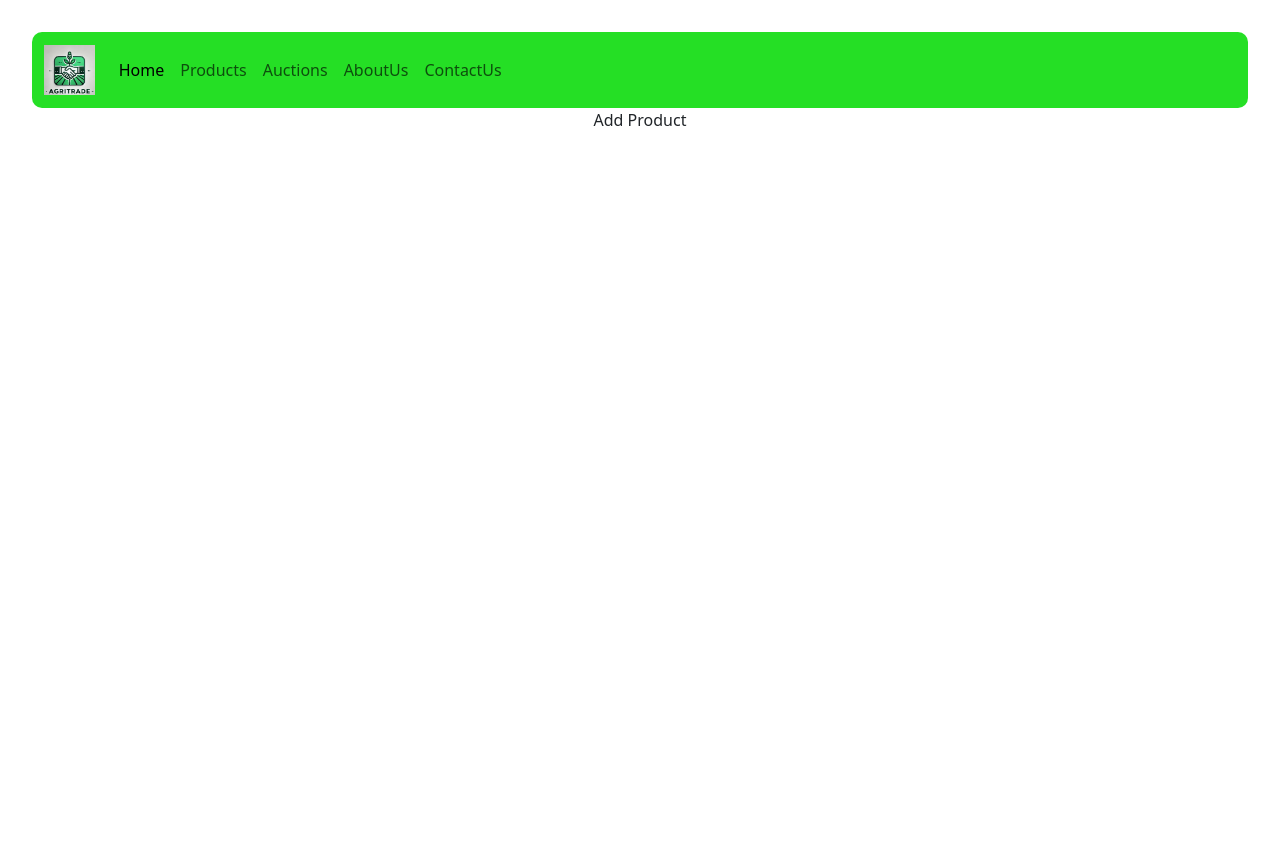
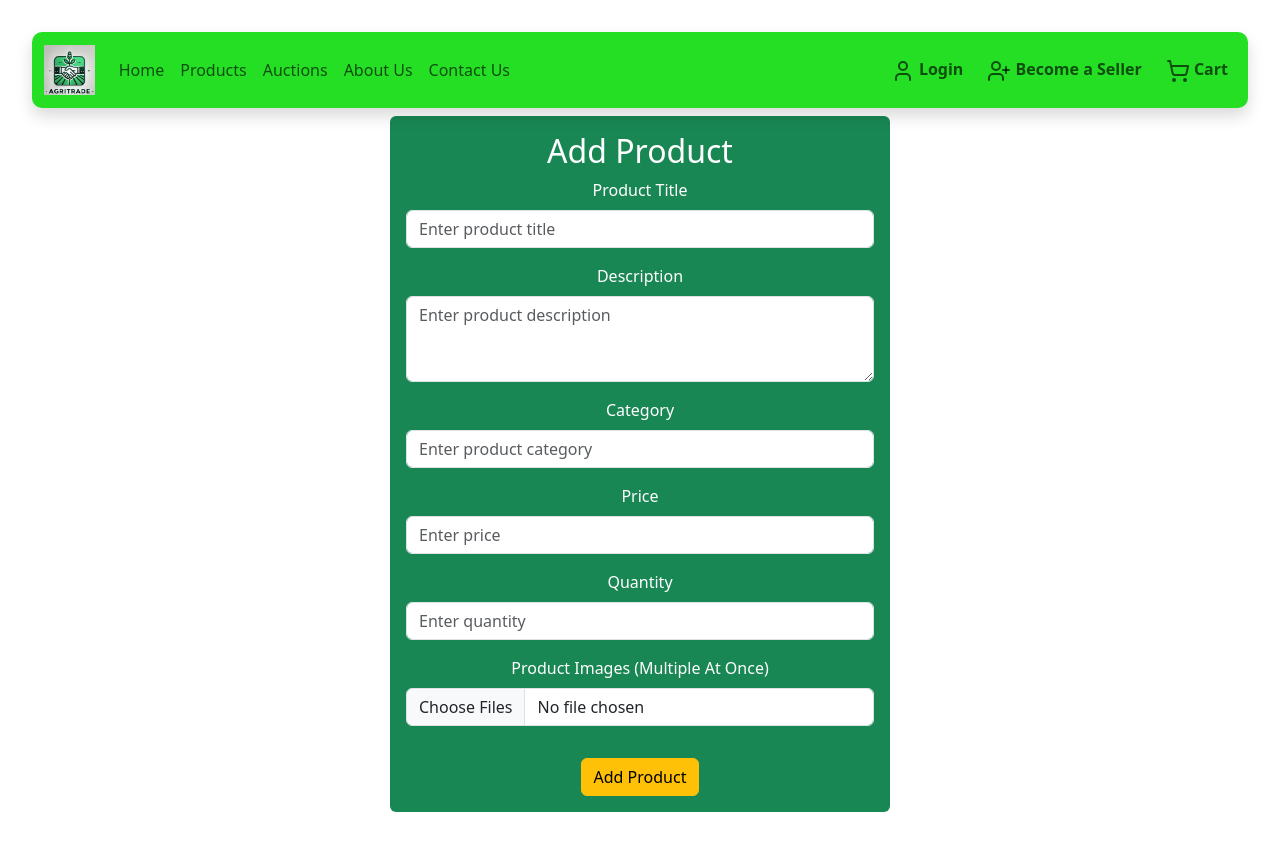
Before and after one commit to tharunnaidug/agritrade, a React (Vite) app: page /seller/addproduct in a window 1280 px wide. Before the commit the page ends 800 px from the top, so only its background shows below. Built offline with nearby package versions, Linux system fonts and the light colour scheme.

Commit message:
Add Product Connected

```diff
--- a/src/componets/Navbar.jsx
+++ b/src/componets/Navbar.jsx
@@ -1,18 +1,29 @@
-import React from 'react'
+import React from 'react';
+import { ShoppingCart, User, UserPlus } from 'lucide-react';
+
 
 const Navbar = () => {
     return (
         <>
-            <nav className="navbar navbar-expand-lg navbar-light " style={{ backgroundColor: "rgb(37, 223, 37)", borderRadius: "10px" }}>
+            <nav
+                className="navbar navbar-expand-lg navbar-light shadow"
+                style={{
+                    backgroundColor: "rgb(37, 223, 37)", borderRadius: "10px", position: "sticky", top: 0, zIndex: 1000
+                }}>
                 <div className="container-fluid">
-                    <a className="navbar-brand h-50" href="#"><img src="/logo.jpg" alt="" height={"50px"} /></a>
-                    <button className="navbar-toggler" type="button" data-bs-toggle="collapse" data-bs-target="#navbarNavDropdown" aria-controls="navbarNavDropdown" aria-expanded="false" aria-label="Toggle navigation">
+                    <a className="navbar-brand h-50" href="/">
+                        <img src="/logo.jpg" alt="Logo" height={"50px"} />
+                    </a>
+
+                    <button className="navbar-toggler" type="button" data-bs-toggle="collapse" data-bs-target="#navbarNavDropdown" aria-controls="navbarNavDropdown" aria-expanded="false" aria-label="Toggle navigation" >
                         <span className="navbar-toggler-icon"></span>
                     </button>
+
+
                     <div className="collapse navbar-collapse" id="navbarNavDropdown">
-                        <ul className="navbar-nav">
+                        <ul className="navbar-nav me-auto mb-2 mb-lg-0">
                             <li className="nav-item">
-                                <a className="nav-link active" aria-current="page" href="/">Home</a>
+                                <a className="nav-link" aria-current="page" href="/">Home</a>
                             </li>
                             <li className="nav-item">
                                 <a className="nav-link" href="/products">Products</a>
@@ -21,17 +32,35 @@ const Navbar = () => {
                                 <a className="nav-link" href="/auction">Auctions</a>
                             </li>
                             <li className="nav-item">
-                                <a className="nav-link" href="/aboutus">AboutUs</a>
+                                <a className="nav-link" href="/aboutus">About Us</a>
                             </li>
                             <li className="nav-item">
-                                <a className="nav-link" href="/contactus">ContactUs</a>
+                                <a className="nav-link" href="/contactus">Contact Us</a>
+                            </li>
+                        </ul>
+
+                        <ul className="navbar-nav d-flex gap-2">
+                            <li className="nav-item">
+                                <a className="nav-link fw-semibold" href="/login">
+                                    <User /> Login
+                                </a>
+                            </li>
+                            <li className="nav-item">
+                                <a className="nav-link fw-semibold" href="/seller/register">
+                                    <UserPlus />  Become a Seller
+                                </a>
+                            </li>
+                            <li className="nav-item">
+                                <a className="nav-link fw-semibold" href="/user/cart">
+                                    <ShoppingCart />  Cart
+                                </a>
                             </li>
                         </ul>
                     </div>
                 </div>
             </nav>
         </>
-    )
-}
+    );
+};
 
-export default Navbar
+export default Navbar;
--- a/src/componets/seller/Saddproduct.jsx
+++ b/src/componets/seller/Saddproduct.jsx
@@ -1,11 +1,191 @@
-import React from 'react'
+import React, { useContext, useState } from 'react';
+import { useNavigate } from 'react-router-dom';
+import AppContext from '../../context/AppContext';
 
-const Saddproduct = () => {
+const SaddProduct = () => {
+  const { addProduct } = useContext(AppContext);
+  const navigate = useNavigate();
+
+  const [formData, setFormData] = useState({
+    title: '',
+    description: '',
+    category: '',
+    price: '',
+    qty: '',
+    imgScr: [],
+  });
+
+  const [errors, setErrors] = useState({});
+  const [loading, setLoading] = useState(false);
+
+  const handleInputChange = (e) => {
+    const { id, value } = e.target;
+    setFormData({ ...formData, [id]: value });
+    setErrors((prev) => ({ ...prev, [id]: '' }));
+  };
+
+  const handleFileUpload = async (file) => {
+    const formDataImg = new FormData();
+    formDataImg.append('image', file);
+    const response = await fetch(`https://api.imgbb.com/1/upload?key=9abdfc8259278993fe03e52c22e5bada`, {
+      method: 'POST',
+      body: formDataImg,
+    });
+    const data = await response.json();
+    return data.data.url;
+  };
+
+  const handleMultipleFiles = async (e) => {
+    const files = e.target.files;
+    if (!files.length) return;
+
+    setLoading(true);
+    try {
+      const uploadedUrls = [];
+      for (const file of files) {
+        const url = await handleFileUpload(file);
+        uploadedUrls.push(url);
+      }
+      setFormData((prev) => ({ ...prev, imgScr: uploadedUrls }));
+    } catch (error) {
+      console.error('Image upload failed', error);
+    } finally {
+      setLoading(false);
+    }
+  };
+
+  const validateForm = () => {
+    const newErrors = {};
+    if (!formData.title) newErrors.title = 'Product Title is required';
+    if (!formData.description) newErrors.description = 'Description is required';
+    if (!formData.category) newErrors.category = 'Category is required';
+    if (!formData.price || isNaN(formData.price)) newErrors.price = 'Valid Price is required';
+    if (!formData.qty || isNaN(formData.qty)) newErrors.qty = 'Valid Quantity is required';
+    if (formData.imgScr.length === 0) newErrors.imgScr = 'At least one image is required';
+    return newErrors;
+  };
+
+  const handleSubmit = async (e) => {
+    e.preventDefault();
+    const validationErrors = validateForm();
+    if (Object.keys(validationErrors).length > 0) {
+      setErrors(validationErrors);
+      return;
+    }
+
+    try {
+      setLoading(true);
+      const data = await addProduct(formData);
+      if (data?.message) {
+        navigate('/seller/allproducts');
+      } else {
+        console.error('Failed to add product', data?.error);
+      }
+    } catch (error) {
+      console.error('Error:', error);
+    } finally {
+      setLoading(false);
+    }
+  };
+
   return (
-    <>
-    Add Product
-    </>
-  )
-}
+    <div className="container mt-2 bg-success p-3 rounded text-white" style={{ maxWidth: '500px' }}>
+      <h2>Add Product</h2>
+      <form onSubmit={handleSubmit}>
+        <div className="mb-3">
+          <label htmlFor="title" className="form-label">Product Title</label>
+          <input
+            type="text"
+            className={`form-control ${errors.title ? 'is-invalid' : ''}`}
+            id="title"
+            value={formData.title}
+            onChange={handleInputChange}
+            placeholder="Enter product title"
+          />
+          {errors.title && <div className="invalid-feedback">{errors.title}</div>}
+        </div>
 
-export default Saddproduct
+        <div className="mb-3">
+          <label htmlFor="description" className="form-label">Description</label>
+          <textarea
+            className={`form-control ${errors.description ? 'is-invalid' : ''}`}
+            id="description"
+            rows="3"
+            value={formData.description}
+            onChange={handleInputChange}
+            placeholder="Enter product description"
+          ></textarea>
+          {errors.description && <div className="invalid-feedback">{errors.description}</div>}
+        </div>
+
+        <div className="mb-3">
+          <label htmlFor="category" className="form-label">Category</label>
+          <input
+            type="text"
+            className={`form-control ${errors.category ? 'is-invalid' : ''}`}
+            id="category"
+            value={formData.category}
+            onChange={handleInputChange}
+            placeholder="Enter product category"
+          />
+          {errors.category && <div className="invalid-feedback">{errors.category}</div>}
+        </div>
+
+        <div className="mb-3">
+          <label htmlFor="price" className="form-label">Price</label>
+          <input
+            type="number"
+            className={`form-control ${errors.price ? 'is-invalid' : ''}`}
+            id="price"
+            value={formData.price}
+            onChange={handleInputChange}
+            placeholder="Enter price"
+          />
+          {errors.price && <div className="invalid-feedback">{errors.price}</div>}
+        </div>
+
+        <div className="mb-3">
+          <label htmlFor="qty" className="form-label">Quantity</label>
+          <input
+            type="number"
+            className={`form-control ${errors.qty ? 'is-invalid' : ''}`}
+            id="qty"
+            value={formData.qty}
+            onChange={handleInputChange}
+            placeholder="Enter quantity"
+          />
+          {errors.qty && <div className="invalid-feedback">{errors.qty}</div>}
+        </div>
+
+        <div className="mb-3">
+          <label htmlFor="images" className="form-label">Product Images (Multiple At Once)</label>
+          <input
+            type="file"
+            className={`form-control ${errors.imgScr ? 'is-invalid' : ''}`}
+            id="images"
+            multiple
+            onChange={handleMultipleFiles}
+          />
+          {errors.imgScr && <div className="invalid-feedback">{errors.imgScr}</div>}
+        </div>
+
+        {formData.imgScr.length > 0 && (
+          <div className="mb-3">
+            <label className="form-label">Image Preview:</label>
+            <div className="d-flex gap-2 flex-wrap">
+              {formData.imgScr.map((img, idx) => (
+                <img key={idx} src={img} alt="product" width="70" height="70" className="rounded" />
+              ))}
+            </div>
+          </div>
+        )}
+
+        <button type="submit" className="btn btn-warning mt-3" disabled={loading}>
+          {loading ? 'Please..' : ' Add Product'}
+        </button>
+      </form>
+    </div>
+  );
+};
+
+export default SaddProduct;
--- a/src/context/AppState.jsx
+++ b/src/context/AppState.jsx
@@ -281,6 +281,41 @@ const AppState = (props) => {
             throw error;
         }
     };
+    const addProduct = async (formData) => {
+        try {
+            const { data } = await axios.post(`${url}/seller/addproduct`, formData, {
+                headers: { 'Content-Type': 'application/json' },
+            });
+
+            setIsAuth(true);
+            toast.success("Product Added ", {
+                position: "bottom-left",
+                autoClose: 5000,
+                hideProgressBar: false,
+                closeOnClick: true,
+                pauseOnHover: true,
+                draggable: true,
+                progress: undefined,
+                theme: "dark",
+                transition: Bounce,
+            });
+
+            return data;
+        } catch (error) {
+            toast.error(error.response?.data?.error || "Product Add Failed!", {
+                position: "bottom-left",
+                autoClose: 5000,
+                hideProgressBar: false,
+                closeOnClick: true,
+                pauseOnHover: true,
+                draggable: true,
+                progress: undefined,
+                theme: "dark",
+                transition: Bounce,
+            });
+            throw error;
+        }
+    };
     const sellerProfile = async (username) => {
         try {
             let response = await axios.get(`${url}/seller/profile/${username}`, {
@@ -296,7 +331,7 @@ const AppState = (props) => {
 
 
     return (
-        <AppContext.Provider value={{ isAuth, login, register, logout, sendOtp, sendSellerOtp, user,sellerRegister,sellerLogin,seller }}>
+        <AppContext.Provider value={{ isAuth, login, register, logout, sendOtp, sendSellerOtp, user,sellerRegister,sellerLogin,seller,addProduct }}>
             {props.children}
         </AppContext.Provider>
     )
```
